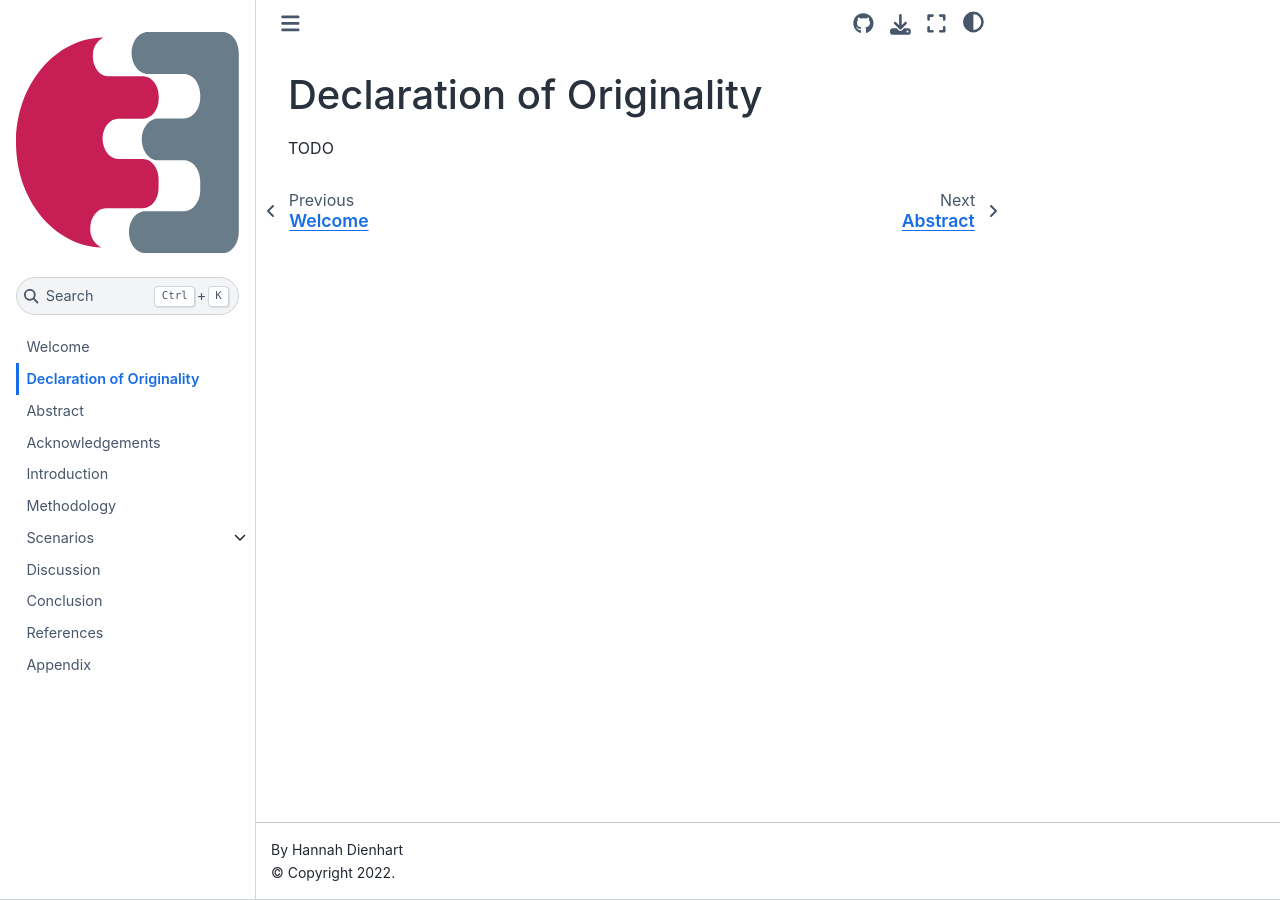
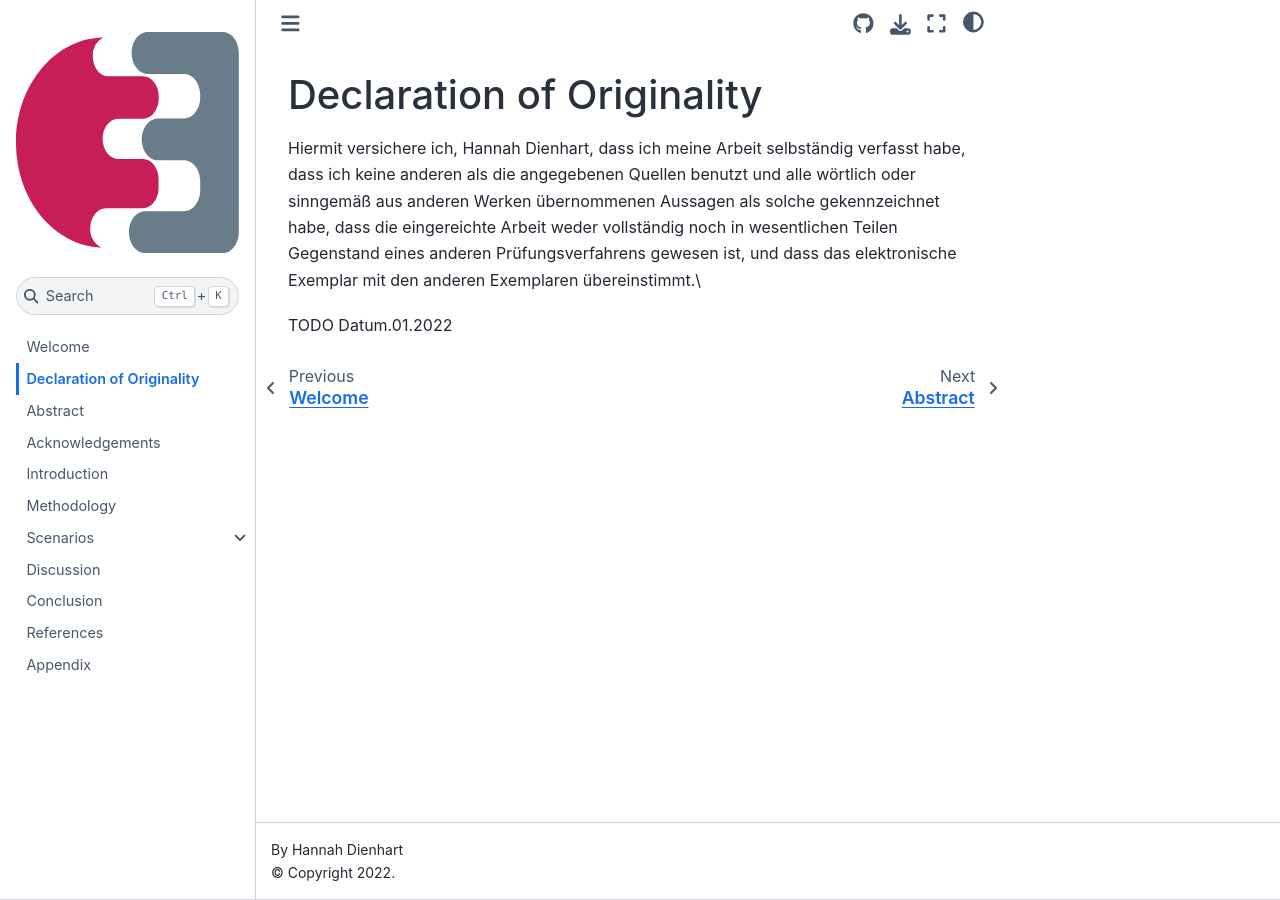
Before and after one commit to HannahDi/master-thesis, a Jupyter Book: the page built from book/declaration.md, in a window 1280 px wide. Built offline with Jupyter Book 1.0.4 settings and Sphinx 7.4.7 and the Sphinx Book theme 1.1.4, drawn with Linux system fonts in a browser that asks for light colours.

Commit message:
edit declaration

```diff
--- a/book/declaration.md
+++ b/book/declaration.md
@@ -1,5 +1,9 @@
-<div style="page-break-after:always;"></div>
-
 # Declaration of Originality
 
-TODO
+Hiermit versichere ich, Hannah Dienhart, dass ich meine Arbeit selbständig verfasst habe,
+dass ich keine anderen als die angegebenen Quellen benutzt
+und alle wörtlich oder sinngemäß aus anderen Werken übernommenen Aussagen als solche gekennzeichnet habe,
+dass die eingereichte Arbeit weder vollständig noch in wesentlichen Teilen Gegenstand eines anderen Prüfungsverfahrens gewesen ist,
+und dass das elektronische Exemplar mit den anderen Exemplaren übereinstimmt.\\
+
+TODO Datum.01.2022
```
